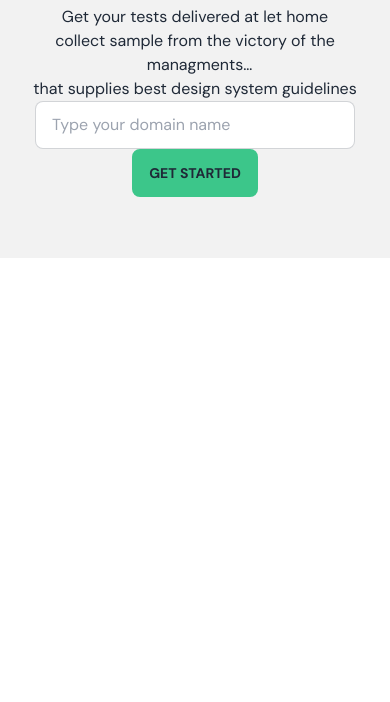
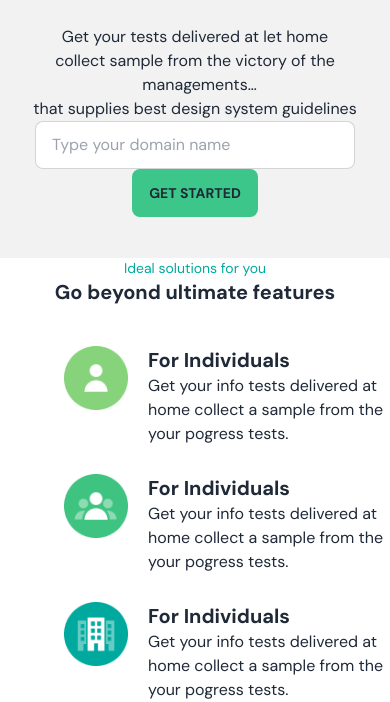
Before and after one commit to itznishan3301/hosting-classic, a plain HTML site: page index.html in a window 390 px wide. Shown: the part 690-1392 px from the top of the page. Before the commit the page ends 948 px from the top, so only its background shows below. Drawn offline with nearby package versions, Linux system fonts and the light colour scheme.

Commit message:
Added Featured Section with Responsive Layout

```diff
--- a/index.html
+++ b/index.html
@@ -68,7 +68,7 @@
 
                 <div class="navbar lg:hidden font-bold">
                     <div class="flex-1">
-                        <a class="btn btn-ghost normal-case text-xl hidden lg:block">Fuirt Brust</a>
+                        <a class="btn btn-ghost normal-case text-xl hidden lg:block">StartupLand</a>
                     </div>
                     <div class="dropdown dropdown-left">
                         <label tabindex="0" class="btn btn-ghost lg:hidden">
@@ -169,23 +169,68 @@
         <div class="hero min-h-screen bg-base-200">
             <div class="hero-content grid grid-cols-1 lg:flex gap-24">
                 <div class="lg:ml-10 order-2 lg:order-1 items-center text-center lg:items-start lg:text-left">
-                    <h1 class="text-4xl font-bold whitespace-pre-line">A Creative way to <br> grow your Exciting <br> Business ideas</h1>
-                    <p class="py-6 line-clamp-3">Get your tests delivered at let home <br> collect sample from the victory of the managments<br>that supplies best design system guidelines ever.</p>
+                    <h1 class="text-4xl font-bold whitespace-pre-line">A Creative way to <br> grow your Exciting <br>
+                        Business ideas</h1>
+                    <p class="py-6 line-clamp-3">Get your tests delivered at let home <br> collect sample from the
+                        victory of the managements<br>that supplies best design system guidelines ever.</p>
                     <div class="lg:flex gap-8">
-                        <input type="text" placeholder="Type your domain name" class="input input-bordered w-full max-w-xs" />
+                        <input type="text" placeholder="Type your domain name"
+                            class="input input-bordered w-full max-w-xs" />
                         <button class="btn btn-ghost bg-btn-color">Get Started</button>
                     </div>
-                  </div>
+                </div>
 
-              <img src="./images/bg.png" class="order-1 lg:order-2 max-w-sm md:max-w-md lg:max-w-lg lg:mr-12" />
+                <img src="./images/bg.png" class="order-1 lg:order-2 max-w-sm md:max-w-md lg:max-w-lg lg:mr-12" />
             </div>
         </div>
-
-
-
     </header>
 
     <main>
+
+        <!-- Featured Section Here -->
+
+        <section class="container mx-auto">
+
+            <div class="mb-10">
+                <h5 class="text-sm text-center text-[#00A99D]">Ideal solutions for you</h5>
+            <h3 class="text-xl text-center font-bold">Go beyond ultimate features</h3>
+            </div>
+
+            <div class="grid grid-cols-1 lg:grid-cols-3 items-center ml-16 gap-7">
+
+                <section class="flex gap-5">
+                    <img src="./images/icon-people.png" alt="" class="w-16 h-16">
+                    <div>
+                        <h1 class="text-xl font-semibold">For Individuals</h1>
+                        <p>Get your info tests delivered at <br>home collect a sample from the <br>your pogress tests.</p>
+                    </div>
+                </section>
+
+                <section class="flex gap-5">
+                    <img src="./images/icon-peoples.png" alt="" class="w-16 h-16">
+                    <div>
+                        <h1 class="text-xl font-semibold">For Individuals</h1>
+                        <p>Get your info tests delivered at <br>home collect a sample from the <br>your pogress tests.</p>
+                    </div>
+                </section>
+
+                <section class="flex gap-5">
+                    <img src="./images/icon1.png" alt="" class="w-16 h-16">
+                    <div>
+                        <h1 class="text-xl font-semibold">For Individuals</h1>
+                        <p>Get your info tests delivered at <br>home collect a sample from the <br>your pogress tests.</p>
+                    </div>
+                </section>
+
+            </div>
+
+        </section>
+
+
+        <section>
+
+
+        </section>
 
     </main>
 
```
